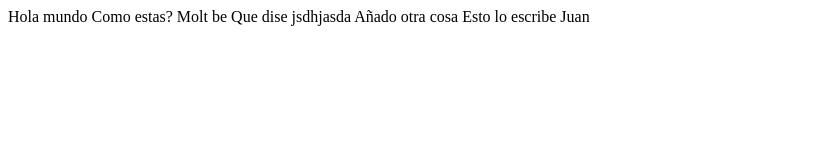
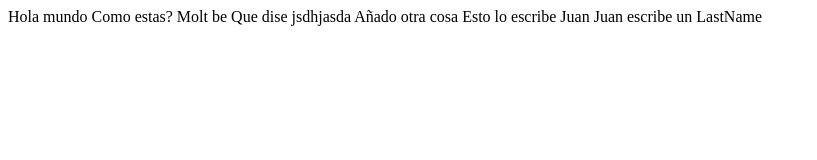
Before and after one commit to Agustin-21/Git_2, a plain HTML site: page Index.html in a window 1280 px wide. Shown: the whole page, without its empty margins (0-817 px from the left). Drawn offline with Linux system fonts and the light colour scheme.

Commit message:
Se puso last name

```diff
--- a/Index.html
+++ b/Index.html
@@ -6,4 +6,5 @@
 jsdhjasda
 Añado otra cosa
 Esto lo escribe Juan
+Juan escribe un LastName
 </html>
```
